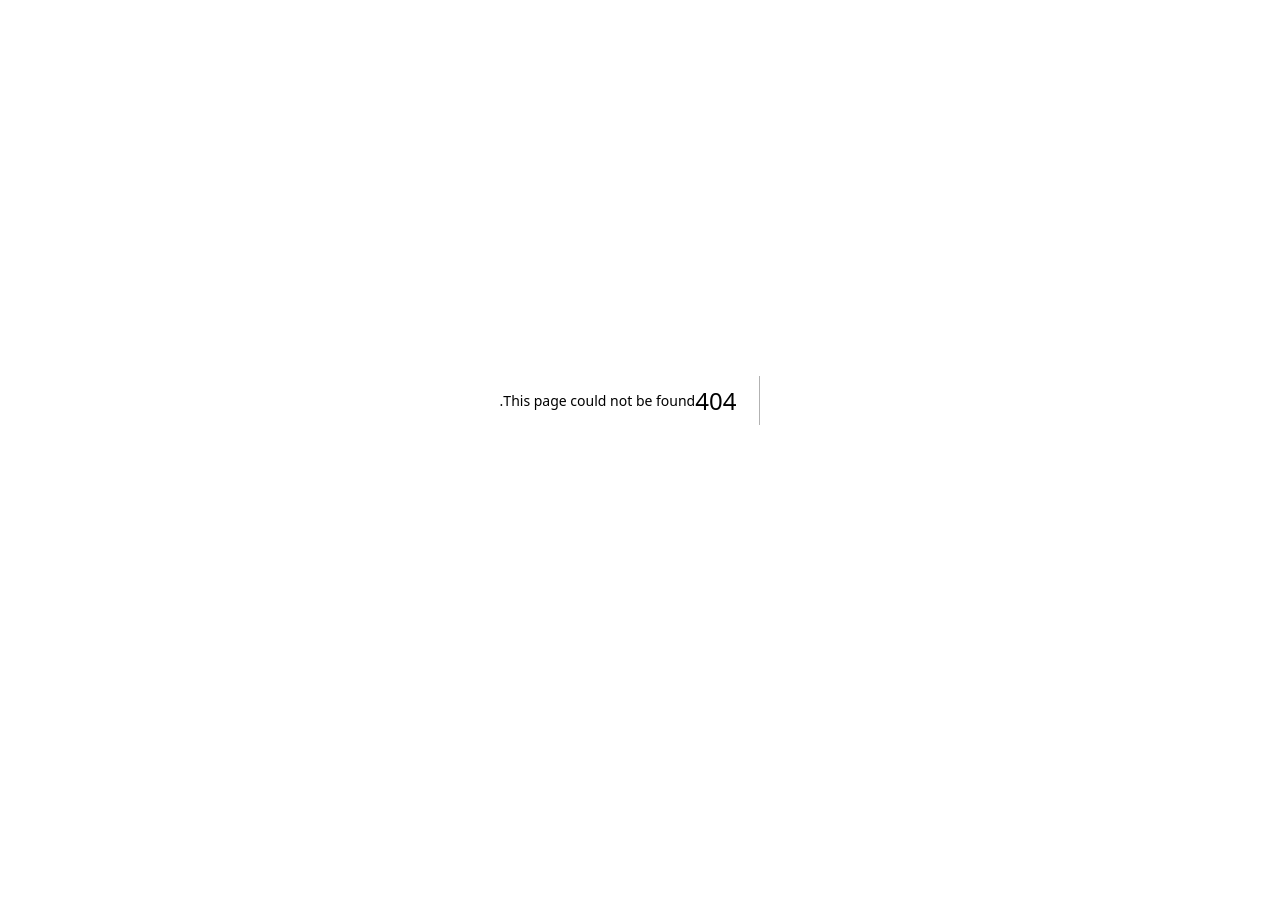
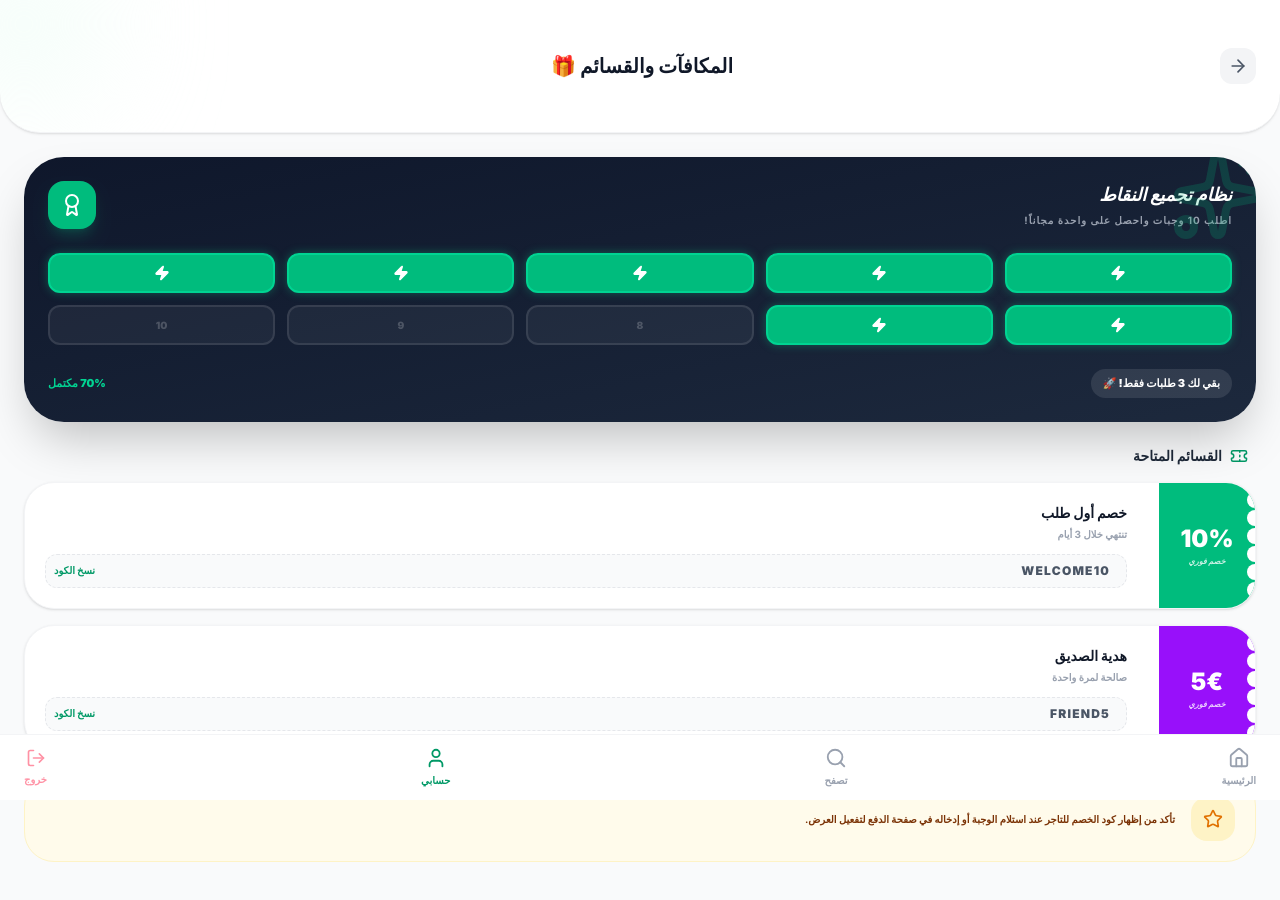
Before and after one commit to msaadi1902-max/nimah-app, a Next.js app: page /vouchers in a window 1280 px wide. Before the commit this address had no page. Shown: the top 900 px of the page. Before the commit the page ends 800 px from the top, so only its background shows below. Built offline with nearby package versions, Linux system fonts and the light colour scheme; no server answers; sample sign-in values are in the browser's storage.

Commit message:
add interactive vouchers and loyalty points system

```diff
--- /dev/null
+++ b/src/app/vouchers/page.tsx
@@ -0,0 +1,109 @@
+'use client'
+import React, { useState } from 'react'
+import { useRouter } from 'next/navigation'
+import { ArrowRight, Gift, Ticket, Star, Zap, ChevronLeft, Award, Sparkles } from 'lucide-react'
+import BottomNav from '@/components/BottomNav'
+
+export default function VouchersPage() {
+  const router = useRouter()
+
+  // نقاط المستخدم (مثال سنربطه لاحقاً بقاعدة البيانات)
+  const [orderCount, setOrderCount] = useState(7)
+  const goal = 10
+
+  const activeVouchers = [
+    { id: 1, title: 'خصم أول طلب', code: 'WELCOME10', discount: '10%', expiry: 'تنتهي خلال 3 أيام', color: 'bg-emerald-500' },
+    { id: 2, title: 'هدية الصديق', code: 'FRIEND5', discount: '5€', expiry: 'صالحة لمرة واحدة', color: 'bg-purple-600' },
+  ]
+
+  return (
+    <div className="min-h-screen bg-gray-50 pb-28 text-right font-sans" dir="rtl">
+
+      {/* الهيدر */}
+      <div className="bg-white p-6 pt-12 pb-8 rounded-b-[40px] shadow-sm mb-6 border-b border-gray-100 relative overflow-hidden">
+        <div className="flex items-center justify-between mb-4 relative z-10">
+          <button onClick={() => router.back()} className="bg-gray-100 p-2 rounded-xl active:scale-95 transition-transform">
+            <ArrowRight size={20} className="text-gray-600" />
+          </button>
+          <h1 className="text-xl font-black text-gray-900">المكافآت والقسائم 🎁</h1>
+          <div className="w-10"></div>
+        </div>
+        <div className="absolute top-0 left-0 w-32 h-32 bg-emerald-50 rounded-full -ml-10 -mt-10 blur-3xl"></div>
+      </div>
+
+      <div className="px-6 space-y-6">
+
+        {/* بطاقة الولاء (Loyalty Card) */}
+        <div className="bg-gradient-to-br from-slate-900 to-slate-800 p-6 rounded-[40px] text-white shadow-2xl relative overflow-hidden">
+          <Sparkles className="absolute right-[-10px] top-[-10px] w-24 h-24 text-emerald-500 opacity-20" />
+
+          <div className="flex justify-between items-start mb-6">
+            <div>
+              <h3 className="font-black text-lg mb-1 italic">نظام تجميع النقاط</h3>
+              <p className="text-[10px] text-gray-400 font-bold uppercase tracking-widest">اطلب 10 وجبات واحصل على واحدة مجاناً!</p>
+            </div>
+            <div className="bg-emerald-500 p-3 rounded-2xl shadow-lg shadow-emerald-500/20">
+              <Award size={24} />
+            </div>
+          </div>
+
+          {/* دوائر النقاط */}
+          <div className="grid grid-cols-5 gap-3 mb-6">
+            {[...Array(goal)].map((_, i) => (
+              <div key={i} className={`h-10 rounded-xl flex items-center justify-center border-2 transition-all ${
+                i < orderCount ? 'bg-emerald-500 border-emerald-400 shadow-[0_0_10px_rgba(16,185,129,0.4)]' : 'bg-white/5 border-white/10'
+              }`}>
+                {i < orderCount ? <Zap size={16} fill="white" /> : <span className="text-[10px] opacity-20 font-black">{i + 1}</span>}
+              </div>
+            ))}
+          </div>
+
+          <div className="flex justify-between items-center text-[11px] font-black">
+            <span className="bg-white/10 px-3 py-1.5 rounded-full">بقي لك {goal - orderCount} طلبات فقط! 🚀</span>
+            <span className="text-emerald-400">70% مكتمل</span>
+          </div>
+        </div>
+
+        {/* قائمة القسائم */}
+        <div className="space-y-4">
+          <h2 className="text-sm font-black text-gray-800 mr-2 flex items-center gap-2">
+            <Ticket size={18} className="text-emerald-600" /> القسائم المتاحة
+          </h2>
+
+          {activeVouchers.map((v) => (
+            <div key={v.id} className="bg-white rounded-[30px] border border-gray-100 shadow-sm overflow-hidden flex relative group">
+              {/* الجزء الملون */}
+              <div className={`${v.color} w-24 flex flex-col items-center justify-center text-white p-4 relative`}>
+                <span className="text-2xl font-black">{v.discount}</span>
+                <span className="text-[8px] font-black uppercase opacity-80 italic">خصم فوري</span>
+                <div className="absolute -right-2 top-0 bottom-0 flex flex-col justify-around py-2">
+                  {[...Array(6)].map((_, i) => <div key={i} className="w-4 h-4 bg-white rounded-full"></div>)}
+                </div>
+              </div>
+
+              {/* تفاصيل القسيمة */}
+              <div className="flex-1 p-5 pr-8">
+                <h4 className="font-black text-gray-900 text-sm mb-1">{v.title}</h4>
+                <p className="text-[10px] text-gray-400 font-bold mb-3">{v.expiry}</p>
+                <div className="flex justify-between items-center bg-gray-50 p-2 rounded-xl border border-dashed border-gray-200">
+                  <span className="text-xs font-mono font-black text-gray-600 tracking-widest uppercase px-2">{v.code}</span>
+                  <button className="text-[10px] font-black text-emerald-600 active:scale-95 transition-all">نسخ الكود</button>
+                </div>
+              </div>
+            </div>
+          ))}
+        </div>
+
+        {/* تذكير */}
+        <div className="bg-amber-50 p-5 rounded-[30px] border border-amber-100 flex items-center gap-4">
+          <div className="bg-amber-100 p-3 rounded-2xl text-amber-600"><Star size={20} /></div>
+          <p className="text-[10px] text-amber-900 leading-loose font-bold">
+            تأكد من إظهار كود الخصم للتاجر عند استلام الوجبة أو إدخاله في صفحة الدفع لتفعيل العرض.
+          </p>
+        </div>
+      </div>
+
+      <BottomNav activeTab="profile" />
+    </div>
+  )
+}
```
